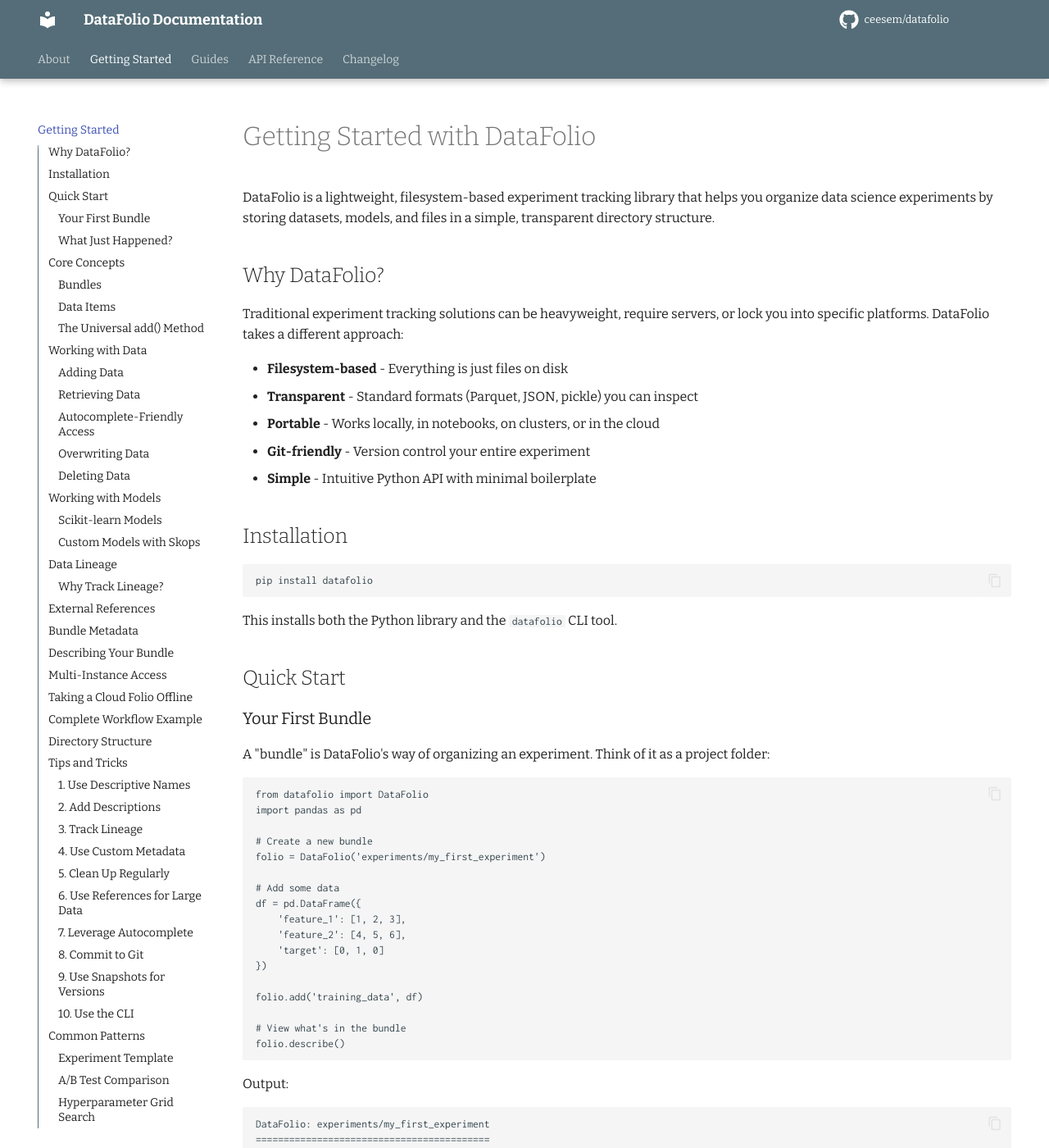
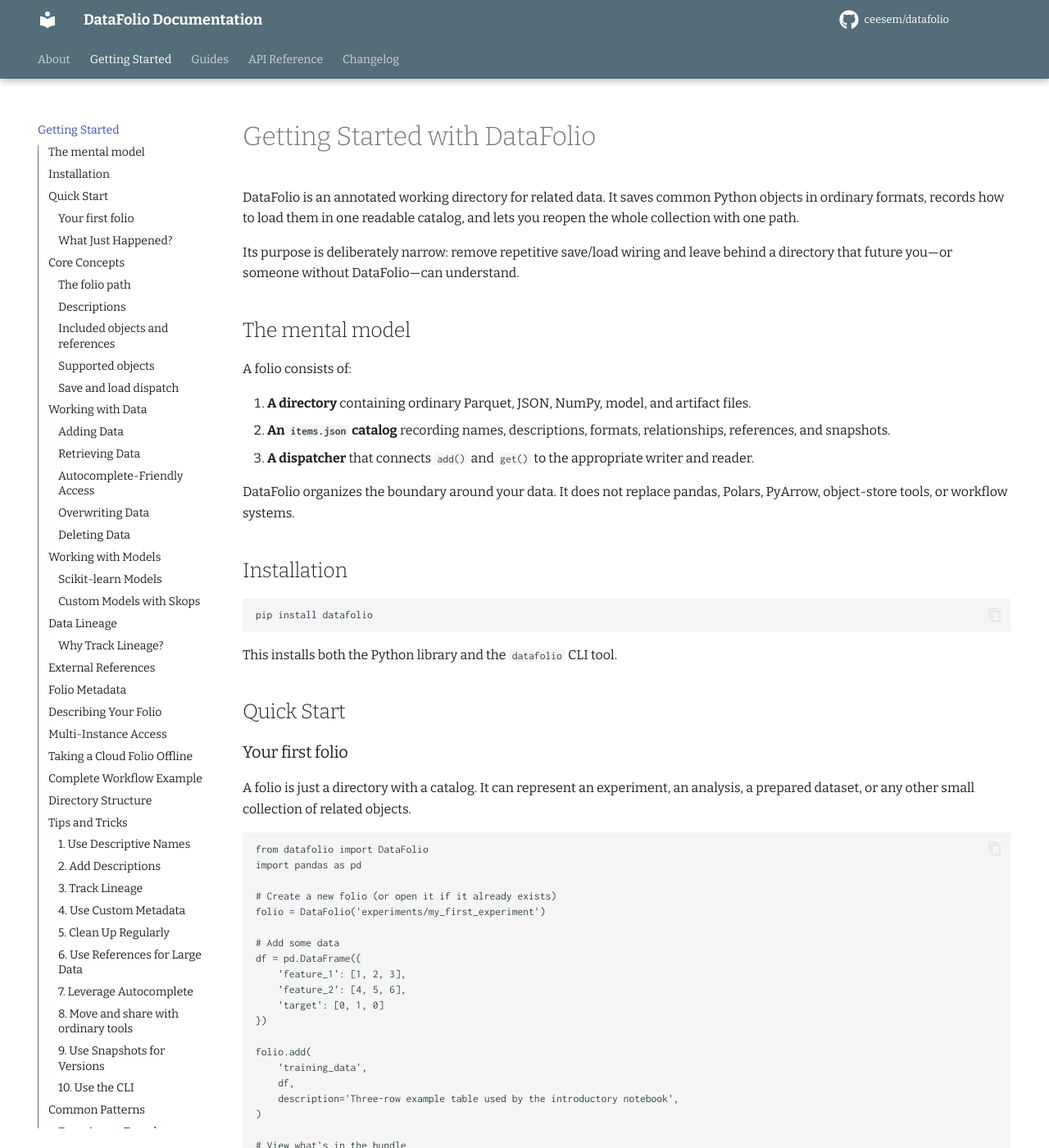
Before and after one commit to ceesem/datafolio, an MkDocs documentation site: the page built from docs/guides/getting-started.md, in a window 1280 px wide and 1400 px high. Shown: the whole window at 82% size. Built offline with MkDocs 1.6.1 and Material for MkDocs 9.7.7, drawn with Linux system fonts in a browser that asks for light colours; comment, search, counter and statistics services are not loaded; some of the changed text lies outside the part shown.

````diff
--- a/docs/guides/getting-started.md
+++ b/docs/guides/getting-started.md
@@ -1,16 +1,26 @@
 # Getting Started with DataFolio
 
-DataFolio is a lightweight, filesystem-based experiment tracking library that helps you organize data science experiments by storing datasets, models, and files in a simple, transparent directory structure.
+DataFolio is an annotated working directory for related data. It saves common
+Python objects in ordinary formats, records how to load them in one readable
+catalog, and lets you reopen the whole collection with one path.
 
-## Why DataFolio?
+Its purpose is deliberately narrow: remove repetitive save/load wiring and
+leave behind a directory that future you—or someone without DataFolio—can
+understand.
 
-Traditional experiment tracking solutions can be heavyweight, require servers, or lock you into specific platforms. DataFolio takes a different approach:
+## The mental model
 
-- **Filesystem-based** - Everything is just files on disk
-- **Transparent** - Standard formats (Parquet, JSON, pickle) you can inspect
-- **Portable** - Works locally, in notebooks, on clusters, or in the cloud
-- **Git-friendly** - Version control your entire experiment
-- **Simple** - Intuitive Python API with minimal boilerplate
+A folio consists of:
+
+1. **A directory** containing ordinary Parquet, JSON, NumPy, model, and
+   artifact files.
+2. **An `items.json` catalog** recording names, descriptions, formats,
+   relationships, references, and snapshots.
+3. **A dispatcher** that connects `add()` and `get()` to the appropriate
+   writer and reader.
+
+DataFolio organizes the boundary around your data. It does not replace pandas,
+Polars, PyArrow, object-store tools, or workflow systems.
 
 ## Installation
 
@@ -22,15 +32,17 @@ This installs both the Python library and the `datafolio` CLI tool.
 
 ## Quick Start
 
-### Your First Bundle
+### Your first folio
 
-A "bundle" is DataFolio's way of organizing an experiment. Think of it as a project folder:
+A folio is just a directory with a catalog. It can represent an experiment,
+an analysis, a prepared dataset, or any other small collection of related
+objects.
 
 ```python
 from datafolio import DataFolio
 import pandas as pd
 
-# Create a new bundle
+# Create a new folio (or open it if it already exists)
 folio = DataFolio('experiments/my_first_experiment')
 
 # Add some data
@@ -40,7 +52,11 @@ df = pd.DataFrame({
     'target': [0, 1, 0]
 })
 
-folio.add('training_data', df)
+folio.add(
+    'training_data',
+    df,
+    description='Three-row example table used by the introductory notebook',
+)
 
 # View what's in the bundle
 folio.describe()
@@ -52,48 +68,77 @@ DataFolio: experiments/my_first_experiment
 ==========================================
 
 Tables (1):
-  • training_data
+  • training_data: Three-row example table used by the introductory notebook
     ↳ shape: [3, 3]
 ```
 
 ### What Just Happened?
 
-DataFolio created a directory structure:
+DataFolio created an ordinary directory and recorded the table in its catalog:
 
 ```
 experiments/my_first_experiment/
-├── items.json            # The manifest: metadata, item catalog, snapshots
+├── items.json            # Metadata, item catalog, snapshots, revision
+├── CONTENTS.md           # Human-readable inventory
 └── tables/
-    └── training_data.parquet  # Your DataFrame
+    └── training_data--r2.parquet
 ```
 
-Everything is saved automatically. No need to call `save()` or `commit()`.
+The dataframe was dispatched to Parquet and its name, description, format, and
+loading information were written to `items.json`. There is no separate
+`save()` or `commit()` call.
 
 ## Core Concepts
 
-### Bundles
+### The folio path
 
-A bundle is a self-contained experiment with:
-
-- **Data items** (tables, arrays, JSON, models, files)
-- **Metadata** (custom key-value pairs about the experiment)
-- **Lineage** (relationships between data items)
+The path is the handle for the entire collection. You can pass it between
+notebooks or use the same analysis code with another similarly organized
+folio:
 
 ```python
-# Create or open a bundle
-folio = DataFolio('path/to/bundle')
+folio = DataFolio(FOLIO_PATH)
 
-# Add custom metadata
-folio.metadata['experiment_name'] = 'baseline_v1'
-folio.metadata['date'] = '2025-01-20'
-folio.metadata['tags'] = ['classification', 'baseline']
-
-# Metadata is automatically saved
+features = folio.get('features')
+labels = folio.get('labels')
+config = folio.get('config')
 ```
 
-### Data Items
+### Descriptions
 
-DataFolio supports multiple data types, each optimized for its use case:
+Descriptions are first-class catalog information. Add them while the meaning
+of an object is still obvious:
+
+```python
+folio.add(
+    'labels_reviewed',
+    labels,
+    description='Manual labels after the March review; ambiguous rows removed',
+)
+```
+
+Descriptions appear in `describe()` and `CONTENTS.md`. They are often the most
+useful part of the folio when returning to a project months later.
+
+### Included objects and references
+
+An included object is saved inside the folio and moves with the directory. An
+external reference stores an absolute link but does not copy or own the data:
+
+```python
+folio.reference_table(
+    'raw',
+    path='gs://bucket/releases/2026-07/raw.parquet',
+    description='Published source table; not owned by this folio',
+)
+```
+
+Snapshots preserve included data. For references, they preserve the recorded
+link rather than the bytes at the external location.
+
+### Supported objects
+
+DataFolio uses a small set of sensible storage conventions:
 
 | Type | Examples | Storage Format |
 |------|----------|---------------|
@@ -102,11 +147,11 @@ DataFolio supports multiple data types, each optimized for its use case:
 | **JSON** | Configs, metrics, lists | `.json` |
 | **Models** | sklearn | `.joblib`, `.skops` |
 | **Files** | Images, PDFs, any file | Original format |
-| **References** | External data (S3, etc.) | Metadata only |
+| **References** | External tables (local, GCS, S3, etc.) | Catalog entry only |
 
-### The Universal `add()` Method
+### Save and load dispatch
 
-For simplicity, use `add()` which automatically detects the type:
+`add()` detects common object types and selects the matching writer:
 
 ```python
 # Automatically handles different types
@@ -125,6 +170,9 @@ folio.add_model('clf', model, description='Random forest')      # any picklable
 folio.add_file('path/to/plot.png', name='plot', description='Training curve')
 folio.reference_table('raw', path='s3://bucket/raw.parquet')    # external data, no copy
 ```
+
+`get()` consults the catalog and uses the corresponding reader. For tables,
+`scan_table()` hands off to Polars when lazy execution is the better tool.
 
 ## Working with Data
 
@@ -451,9 +499,9 @@ import pandas as pd
 df = pd.read_parquet(path)  # Reads directly from S3
 ```
 
-## Bundle Metadata
+## Folio Metadata
 
-Store experiment-level information in the bundle metadata:
+Store collection-level context alongside the item catalog:
 
 ```python
 # Add custom metadata
@@ -475,9 +523,9 @@ folio.describe()  # Shows metadata section
 
 The `describe()` method automatically formats and displays your custom metadata.
 
-## Describing Your Bundle
+## Describing Your Folio
 
-Get a comprehensive overview of your bundle:
+Get a comprehensive overview of the directory and its contents:
 
 ```python
 # Print to console (default)
@@ -525,11 +573,11 @@ Metadata (5):
 
 ## Multi-Instance Access
 
-Multiple notebooks can share a bundle under a **many readers, one active
+Multiple notebooks can share a folio under a **many readers, one active
 writer** model:
 
 ```python
-# Notebook 1: Create bundle
+# Notebook 1: Create a folio
 folio1 = DataFolio('experiments/shared')
 folio1.add('results', df1)
 
@@ -547,16 +595,16 @@ data = folio2.get('analysis')  # Works immediately ✅
 
 All read operations automatically refresh from disk, so readers always see
 the latest committed state. Writing is single-writer: if another notebook has
-advanced the bundle since yours last loaded it, your write raises
+advanced the folio since yours last loaded it, your write raises
 `ConcurrentWriteError` instead of clobbering their work — call `refresh()`
 and retry. Local writers are serialized with a lock file; cloud folios have
 no cross-machine lock and should be treated as single-writer.
 
 ## Taking a Cloud Folio Offline
 
-A folio is nothing but ordinary files plus a self-contained, relative-path
-manifest — so downloading one is a job for the tool that owns downloading,
-not for datafolio:
+A folio is ordinary files plus a self-contained, relative-path catalog—so
+downloading one is a job for the tool that owns downloading, not for
+DataFolio:
 
 ```bash
 gsutil -m rsync -r gs://bucket/experiments/my-exp ~/analysis/my-exp
@@ -569,8 +617,8 @@ folio = DataFolio('~/analysis/my-exp')   # a complete, normal local folio
 ```
 
 You get parallel, resumable, incremental transfer, and the copy is complete:
-all items, all snapshot versions, `snapshots.json` — everything. Re-running
-the sync later picks up only what changed. (One caution for two-way sync
+`items.json`, all included payloads, and every snapshot version. Re-running the
+sync later picks up only what changed. (One caution for two-way sync
 tools: exclude `items.json.lock` — it is the local write lock, and deleting
 it out from under a live writer breaks write serialization.)
 
@@ -674,27 +722,24 @@ predictions = model.predict(new_transactions)
 
 ## Directory Structure
 
-DataFolio creates an intuitive directory structure:
+DataFolio creates a small, inspectable directory structure:
 
 ```
 experiments/my_experiment/
-├── metadata.json              # Bundle metadata
-├── items.json                # Manifest of all items
-├── snapshots.json            # Snapshot registry (if using snapshots)
+├── items.json                 # Metadata, item catalog, snapshots, revision
+├── CONTENTS.md                # Human-readable inventory
 │
 ├── tables/
-│   └── features.parquet      # DataFrames
+│   └── features--r4.parquet   # DataFrames
 │
 ├── models/
-│   └── classifier.joblib     # Scikit-learn models
-│
-├── numpy/
-│   └── embeddings.npy       # Numpy arrays
+│   └── classifier--r6.joblib  # Scikit-learn models
 │
 └── artifacts/
-    ├── config.json          # JSON data
-    ├── plot.png            # Images
-    └── report.pdf          # Any file type
+    ├── embeddings--r3.npy    # Numpy arrays
+    ├── config--r5.json       # JSON data
+    ├── plot--r7.png          # Images
+    └── report--r8.pdf        # Any file type
 ```
 
 All files use standard formats:
@@ -781,15 +826,16 @@ config = folio.get('config')
 model = folio.get('classifier')
 ```
 
-### 8. Commit to Git
+### 8. Move and share with ordinary tools
 
-```python
-# Your bundle is git-friendly
-cd experiments/my_experiment
-git add .
-git commit -m "Baseline model - 89% accuracy"
-git push
+```bash
+# Use the storage tool that already fits your workflow
+gsutil -m rsync -r analysis/my_experiment gs://team-analysis/my_experiment
 ```
+
+The recipient does not need DataFolio to inspect `CONTENTS.md`, read
+`items.json`, or open the ordinary payload files. External references remain
+absolute and continue to point at their original locations.
 
 ### 9. Use Snapshots for Versions
 
@@ -917,13 +963,18 @@ print(f"Best: n_estimators={best[0]}, max_depth={best[1]}, acc={best[2]}")
 
 ## Common Questions
 
-**Q: How is this different from MLflow/Weights & Biases?**
+**Q: What is DataFolio actually for?**
 
-A: DataFolio is filesystem-based and self-contained. No servers, no databases, no accounts. Everything is just files you can inspect, version with git, and move around.
+A: It removes repetitive, format-specific save/load code while keeping a small
+collection of related objects and their descriptions together. It is a
+directory, a readable catalog, and a dispatcher—not a general experiment
+tracking platform.
 
-**Q: Can I use this in production?**
+**Q: Can someone use a folio without installing DataFolio?**
 
-A: Yes! DataFolio bundles are self-contained and can be deployed anywhere. Load a bundle, get your model, and run inference.
+A: Yes. Included data uses ordinary formats, `CONTENTS.md` provides a readable
+inventory, and `items.json` records the loading information. External
+references may still require access to their original locations.
 
 **Q: Does it work with cloud storage?**
 
@@ -933,13 +984,11 @@ A: Yes! DataFolio supports any storage backend via `cloud-files` (S3, GCS, Azure
 folio = DataFolio('s3://my-bucket/experiments/exp1')
 ```
 
-**Q: How do I share bundles with colleagues?**
+**Q: How do I share a folio with colleagues?**
 
-A: Just share the directory! Everything is self-contained. You can:
-- Commit to git
-- Copy to shared storage
-- Zip and email
-- Mount network drives
+A: Copy or sync the directory to shared storage. Included payloads and snapshot
+versions move with it; absolute external references do not move and may not be
+accessible to the recipient.
 
 **Q: What about versioning?**
 
@@ -947,7 +996,8 @@ A: Use [Snapshots](snapshots.md)! They checkpoint your owned data without duplic
 
 **Q: Can I use this with Jupyter notebooks?**
 
-A: Absolutely! DataFolio works great in notebooks. Multiple notebooks can even access the same bundle simultaneously.
+A: Absolutely. Notebooks are a primary use case. Multiple readers may open the
+same folio; writes follow the documented one-active-writer model.
 
 ## Need Help?
 
````
Also changed, not shown: ARCHITECTURE.md (+21 -13 lines), README.md (+50 -32 lines), docs/changelog.md (+2 -1 lines), docs/guides/index.md (+9 -5 lines), docs/guides/snapshots.md (+27 -28 lines), 2 other files.
